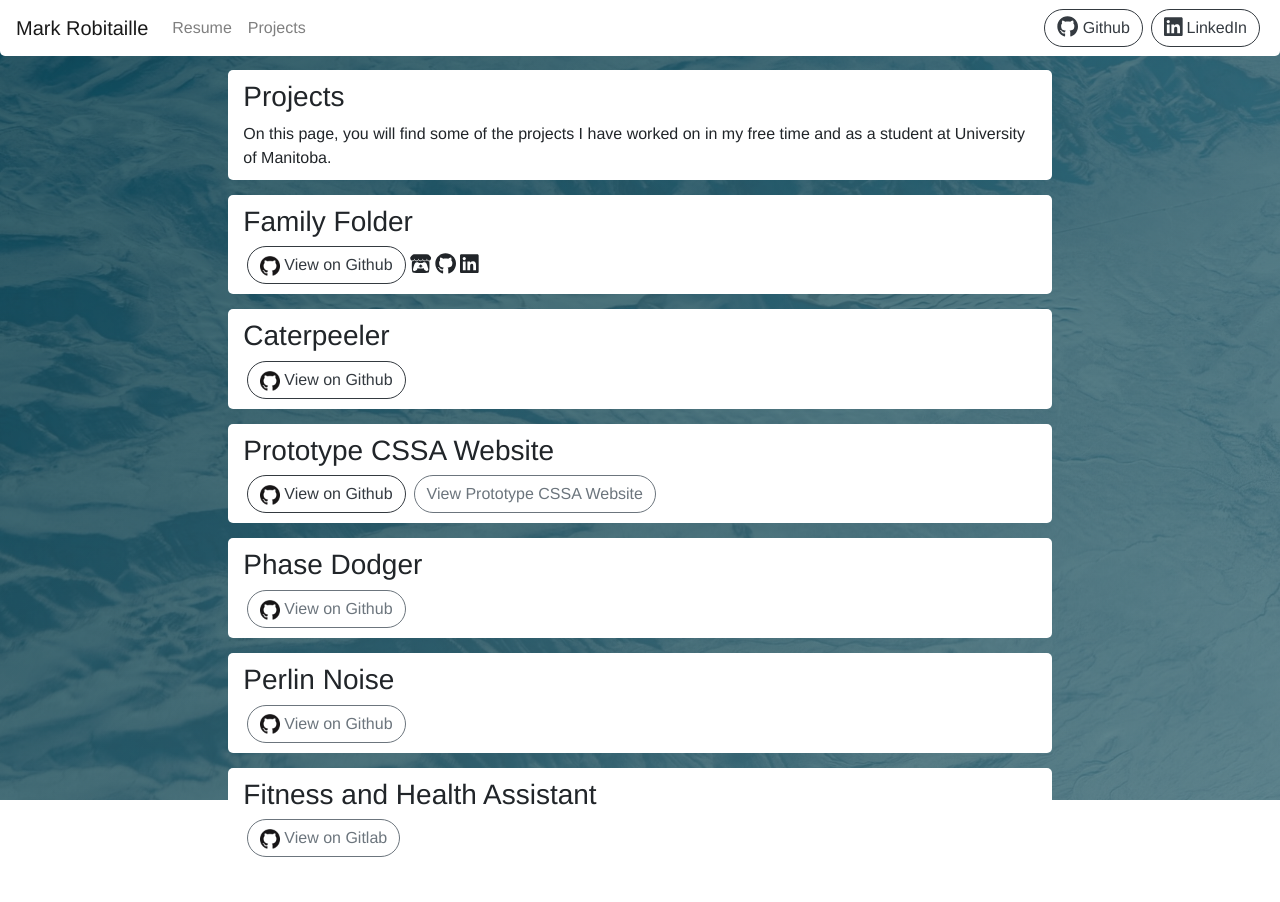
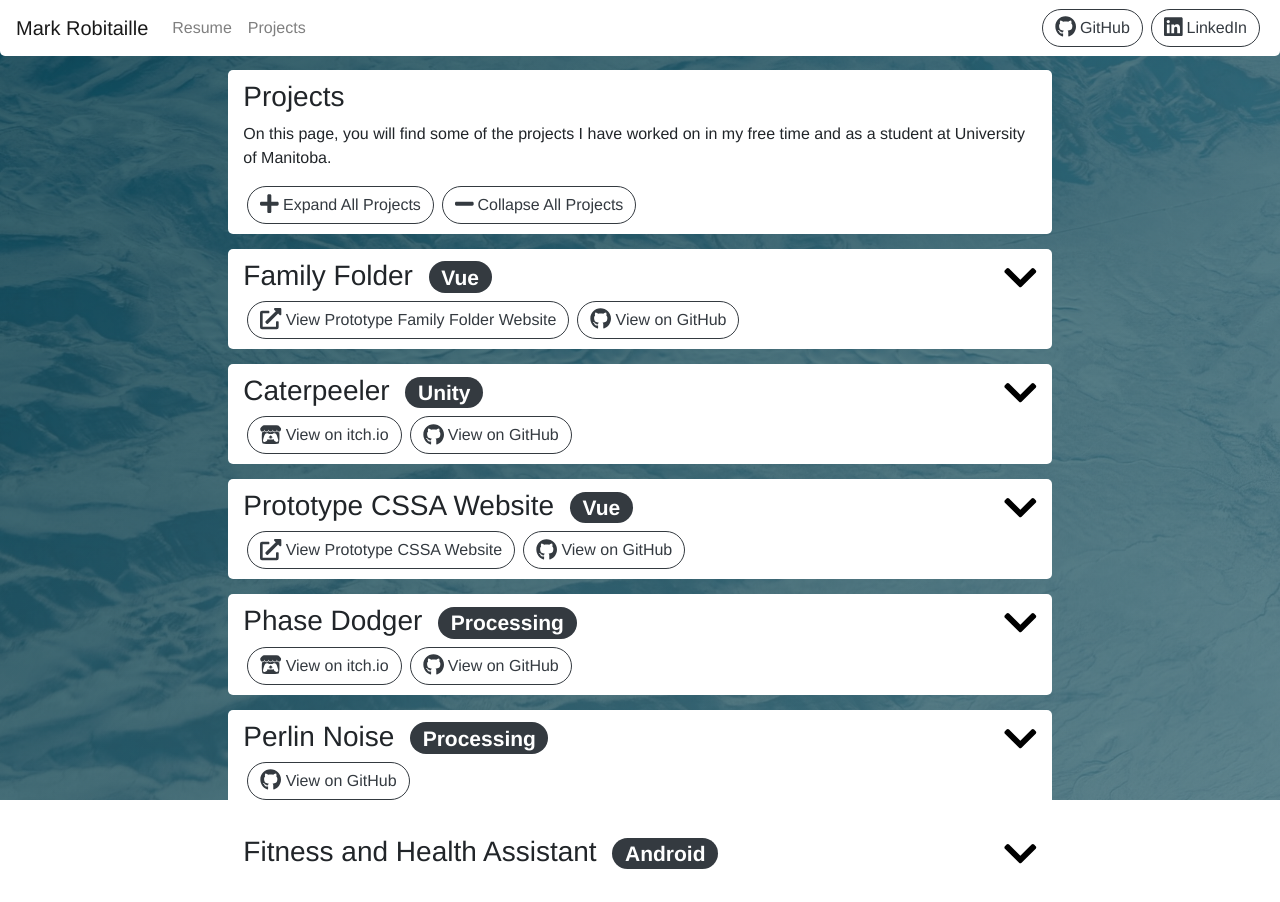
Before and after one commit to MarkRobitaille/personal-website, a Vue app: page /#/projects in a window 1280 px wide. Built offline with nearby package versions, Linux system fonts and the light colour scheme.

Commit message:
Added badges and toggles

```diff
--- a/src/App.vue
+++ b/src/App.vue
@@ -41,7 +41,7 @@
             class="ml-1 mr-1 navbar-button"
             style="vertical-align:middle;"
           >
-            <font-awesome-icon :icon="['fab', 'github']" size="lg" class="mr-1"/>Github
+            <font-awesome-icon :icon="['fab', 'github']" size="lg" class="mr-1"/>GitHub
           </b-button>
           <b-button
             href="https://www.linkedin.com/in/mark-robitaille/"
--- a/src/components/Projects.vue
+++ b/src/components/Projects.vue
@@ -3,96 +3,182 @@
     <b-row class="page-content">
       <b-col>
         <h3>Projects</h3>
-        On this page, you will find some of the projects I have worked on in my free time and as a student at University of Manitoba.
-      </b-col>
-    </b-row>
-    <b-row class="page-content">
-      <b-col>
-        <h3>Family Folder</h3>
-        <b-button
-            href="https://github.com/markrobitaille"
-            variant="outline-dark"
-            pill
-            class="ml-1 mr-1 navbar-button"
-          >
-            <b-img class="navbar-button-image mr-1" src="@/assets/github-logo.png" height="20"></b-img>View on Github
+        <p>On this page, you will find some of the projects I have worked on in my free time and as a student at University of Manitoba.</p>
+        <b-button @click="expandAllProjects()" variant="outline-dark" pill class="ml-1 mr-1">
+          <font-awesome-icon :icon="['fas', 'plus']" size="lg" class="mr-1" />Expand All Projects
         </b-button>
-          <font-awesome-icon :icon="['fab', 'itch-io']" size="lg" class="mr-1"/>
-          <font-awesome-icon :icon="['fab', 'github']" size="lg" class="mr-1"/>
-          <font-awesome-icon :icon="['fab', 'linkedin']" size="lg" class="mr-1"/>
-      </b-col>
-    </b-row>
-    <b-row class="page-content">
-      <b-col>
-        <h3>Caterpeeler</h3>
-        <b-button
-            href="https://github.com/markrobitaille"
-            variant="outline-dark"
-            pill
-            class="ml-1 mr-1 navbar-button"
-          >
-            <b-img class="navbar-button-image mr-1" src="@/assets/github-logo.png" height="20"></b-img>View on Github
+        <b-button @click="collapseAllProjects()" variant="outline-dark" pill class="ml-1 mr-1">
+          <font-awesome-icon :icon="['fas', 'minus']" size="lg" class="mr-1" />Collapse All Projects
         </b-button>
       </b-col>
     </b-row>
     <b-row class="page-content">
       <b-col>
-        <h3>Prototype CSSA Website</h3>
+        <h3 @click="toggleProject(0)">
+          Family Folder
+          <b-badge pill variant="dark" class="ml-2">Vue</b-badge>
+          <b-link class="toggle-button float-right">
+            <font-awesome-icon
+              :icon="['fas', 'chevron-up']"
+              size="lg"
+              key="show0"
+              v-if="projectsExpanded[0]"
+            />
+            <font-awesome-icon :icon="['fas', 'chevron-down']" size="lg" key="hide0" v-else />
+          </b-link>
+        </h3>
+        <b-button variant="outline-dark" pill class="ml-1 mr-1">
+          <font-awesome-icon :icon="['fas', 'external-link-alt']" size="lg" class="mr-1" />View Prototype Family Folder Website
+        </b-button>
         <b-button
           href="https://github.com/markrobitaille"
           variant="outline-dark"
           pill
-            class="ml-1 mr-1 navbar-button"
+          class="ml-1 mr-1"
         >
-            <b-img class="navbar-button-image mr-1" src="@/assets/github-logo.png" height="20"></b-img>View on Github
-          </b-button>
-        <b-button
-            href="https://github.com/markrobitaille"
-            variant="outline-secondary"
-            pill
-            class="ml-1 mr-1 navbar-button"
-          >
-            View Prototype CSSA Website
+          <font-awesome-icon :icon="['fab', 'github']" size="lg" class="mr-1" />View on GitHub
         </b-button>
       </b-col>
     </b-row>
     <b-row class="page-content">
       <b-col>
-        <h3>Phase Dodger</h3>
+        <h3 @click="toggleProject(1)">
+          Caterpeeler
+          <b-badge pill variant="dark" class="ml-2">Unity</b-badge>
+          <b-link class="toggle-button float-right">
+            <font-awesome-icon
+              :icon="['fas', 'chevron-up']"
+              size="lg"
+              key="show1"
+              v-if="projectsExpanded[1]"
+            />
+            <font-awesome-icon :icon="['fas', 'chevron-down']" size="lg" key="hide1" v-else />
+          </b-link>
+        </h3>
         <b-button
           href="https://github.com/markrobitaille"
-            variant="outline-secondary"
+          variant="outline-dark"
           pill
-            class="ml-1 mr-1 navbar-button"
+          class="ml-1 mr-1"
         >
-            <b-img class="navbar-button-image mr-1" src="@/assets/github-logo.png" height="20"></b-img>View on Github
+          <font-awesome-icon :icon="['fab', 'itch-io']" size="lg" class="mr-1" />View on itch.io
+        </b-button>
+        <b-button
+          href="https://github.com/markrobitaille"
+          variant="outline-dark"
+          pill
+          class="ml-1 mr-1"
+        >
+          <font-awesome-icon :icon="['fab', 'github']" size="lg" class="mr-1" />View on GitHub
         </b-button>
       </b-col>
     </b-row>
     <b-row class="page-content">
       <b-col>
-        <h3>Perlin Noise</h3>
+            <h3 @click="toggleProject(2)">
+              Prototype CSSA Website
+              <b-badge pill variant="dark" class="ml-2">Vue</b-badge>
+              <b-link class="toggle-button float-right">
+                <font-awesome-icon
+                  :icon="['fas', 'chevron-up']"
+                  size="lg"
+                  key="show2"
+                  v-if="projectsExpanded[2]"
+                />
+                <font-awesome-icon :icon="['fas', 'chevron-down']" size="lg" key="hide2" v-else />
+              </b-link>
+            </h3>
         <b-button
           href="https://github.com/markrobitaille"
-            variant="outline-secondary"
+          variant="outline-dark"
           pill
-            class="ml-1 mr-1 navbar-button"
+          class="ml-1 mr-1"
         >
-            <b-img class="navbar-button-image mr-1" src="@/assets/github-logo.png" height="20"></b-img>View on Github
+          <font-awesome-icon :icon="['fas', 'external-link-alt']" size="lg" class="mr-1" />View Prototype CSSA Website
+        </b-button>
+        <b-button
+          href="https://github.com/markrobitaille"
+          variant="outline-dark"
+          pill
+          class="ml-1 mr-1"
+        >
+          <font-awesome-icon :icon="['fab', 'github']" size="lg" class="mr-1" />View on GitHub
         </b-button>
       </b-col>
     </b-row>
     <b-row class="page-content">
       <b-col>
-        <h3>Fitness and Health Assistant</h3>
+        <h3 @click="toggleProject(3)">
+          Phase Dodger
+          <b-badge pill variant="dark" class="ml-2">Processing</b-badge>
+          <b-link class="toggle-button float-right">
+            <font-awesome-icon
+              :icon="['fas', 'chevron-up']"
+              size="lg"
+              key="show3"
+              v-if="projectsExpanded[3]"
+            />
+            <font-awesome-icon :icon="['fas', 'chevron-down']" size="lg" key="hide3" v-else/>
+          </b-link>
+        </h3>
         <b-button
           href="https://github.com/markrobitaille"
-            variant="outline-secondary"
+          variant="outline-dark"
           pill
-            class="ml-1 mr-1 navbar-button"
+          class="ml-1 mr-1"
         >
-            <b-img class="navbar-button-image mr-1" src="@/assets/github-logo.png" height="20"></b-img>View on Gitlab
+          <font-awesome-icon :icon="['fab', 'itch-io']" size="lg" class="mr-1" />View on itch.io
         </b-button>
+        <b-button
+          href="https://github.com/markrobitaille"
+          variant="outline-dark"
+          pill
+          class="ml-1 mr-1"
+        >
+          <font-awesome-icon :icon="['fab', 'github']" size="lg" class="mr-1" />View on GitHub
+        </b-button>
+      </b-col>
+    </b-row>
+    <b-row class="page-content">
+      <b-col>
+        <h3 @click="toggleProject(4)">
+          Perlin Noise
+          <b-badge pill variant="dark" class="ml-2">Processing</b-badge>
+          <b-link class="toggle-button float-right">
+            <font-awesome-icon
+              :icon="['fas', 'chevron-up']"
+              size="lg"
+              key="show4"
+              v-if="projectsExpanded[4]"
+            />
+            <font-awesome-icon :icon="['fas', 'chevron-down']" size="lg" key="hide4" v-else />
+          </b-link>
+        </h3>
+        <b-button
+          href="https://github.com/markrobitaille"
+          variant="outline-dark"
+          pill
+          class="ml-1 mr-1"
+        >
+          <font-awesome-icon :icon="['fab', 'github']" size="lg" class="mr-1" />View on GitHub
+        </b-button>
+      </b-col>
+    </b-row>
+    <b-row class="page-content">
+      <b-col>
+        <h3  @click="toggleProject(5)">
+          Fitness and Health Assistant
+          <b-badge pill variant="dark" class="ml-2">Android</b-badge>
+          <b-link class="toggle-button float-right">
+            <font-awesome-icon
+              :icon="['fas', 'chevron-up']"
+              size="lg"
+              key="show5"
+              v-if="projectsExpanded[5]"
+            />
+            <font-awesome-icon :icon="['fas', 'chevron-down']" size="lg" :key="'hide5'" v-else />
+          </b-link>
+        </h3>
       </b-col>
     </b-row>
   </b-container>
@@ -102,11 +188,31 @@
 export default {
   name: "Projects",
   data() {
-    return {};
+    return {
+      projectsExpanded: [false, false, false, false, false, false]
+    };
   },
-  components: {}
+  components: {},
+  methods: {
+    toggleProject(index) {
+      this.$set(this.projectsExpanded, index, !this.projectsExpanded[index]);
+    },
+    expandAllProjects() {
+      for(let i=0; i<this.projectsExpanded.length; i++) {
+        this.$set(this.projectsExpanded, i, true);
+      }
+    },
+    collapseAllProjects() {
+      for(let i=0; i<this.projectsExpanded.length; i++) {
+        this.$set(this.projectsExpanded, i, false);
+      }
+    }
+  }
 };
 </script>
 
 <style scoped>
+.toggle-button {
+  color: black;
+}
 </style>
--- a/src/main.js
+++ b/src/main.js
@@ -11,7 +11,7 @@ import 'bootstrap/dist/css/bootstrap.css'
 import 'bootstrap-vue/dist/bootstrap-vue.css'
 // Add FontAwesome icons and component
 import { library } from '@fortawesome/fontawesome-svg-core'
-// import {  } from '@fortawesome/free-solid-svg-icons'
+import { faExternalLinkAlt, faChevronUp, faChevronDown, faPlus, faMinus } from '@fortawesome/free-solid-svg-icons'
 import { faGithub, faLinkedin, faItchIo } from '@fortawesome/free-brands-svg-icons'
 import { FontAwesomeIcon } from '@fortawesome/vue-fontawesome'
 
@@ -27,7 +27,7 @@ const router = new VueRouter({
 Vue.use(BootstrapVue)
 
 // Create library of emoticons and use FontAwesomeIcon
-library.add(faGithub, faLinkedin, faItchIo)
+library.add(faExternalLinkAlt, faChevronUp, faChevronDown, faPlus, faMinus, faGithub, faLinkedin, faItchIo)
 Vue.component('font-awesome-icon', FontAwesomeIcon)
 
 // Create and run the Vue instance
```
Lines whose indentation alone changed are shown as unchanged.
